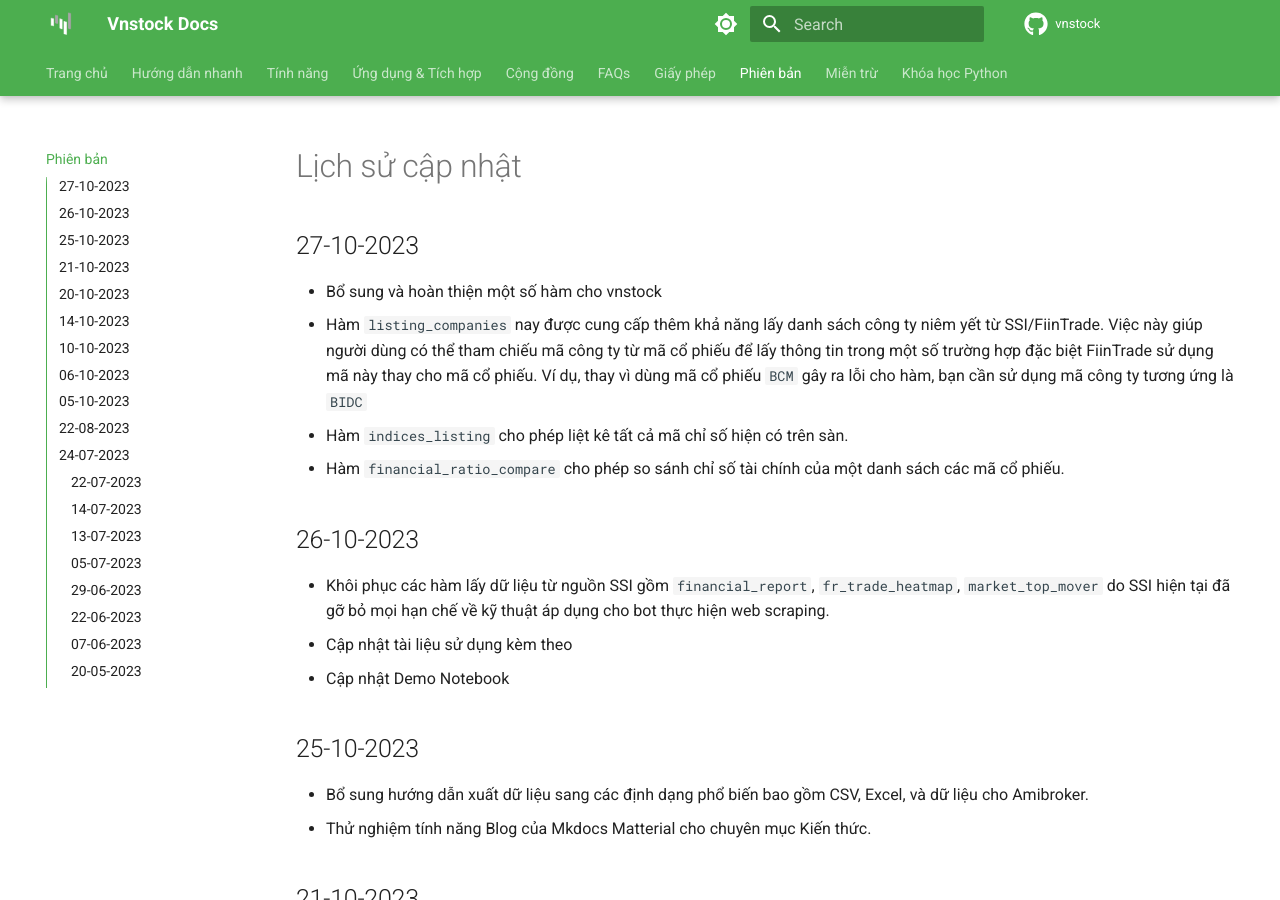
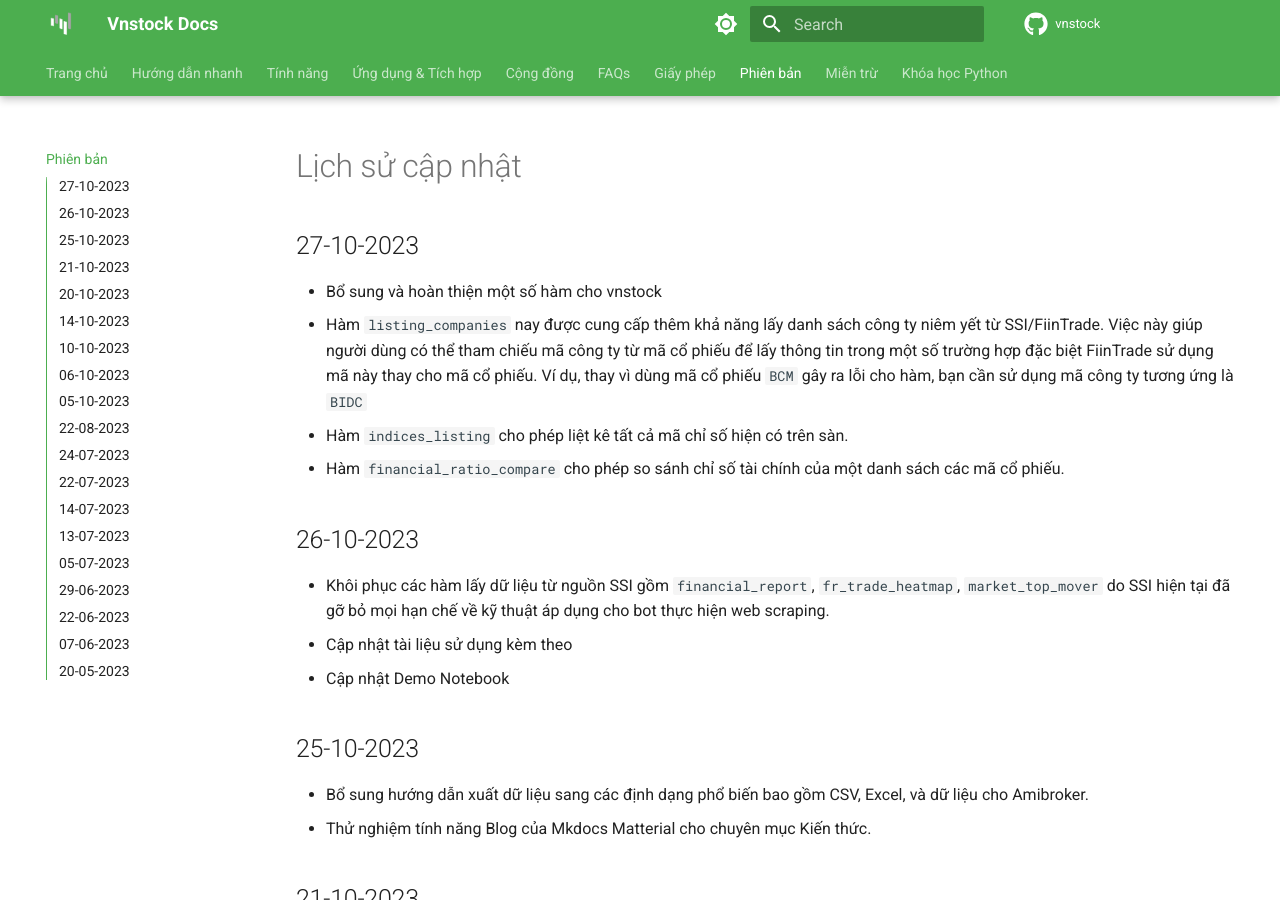
Before and after one commit to thinh-vu/vnstock, an MkDocs documentation site: the page built from docs/docs/changes_log.md, in a window 1280 px wide and 900 px high. Built offline with MkDocs 1.6.1 and Material for MkDocs 9.7.7, drawn with Linux system fonts in a browser that asks for light colours; comment, search, counter and statistics services are not loaded.

Commit message:
Update changes_log.md

```diff
--- a/docs/docs/changes_log.md
+++ b/docs/docs/changes_log.md
@@ -83,17 +83,17 @@
   - Thêm một giá trị mới **derivative** cho tham số **type**, cho phép truy xuất dữ liệu phái sinh.
 - Các tham chiếu hàm trong tệp README đã được cấu trúc theo các tình huống sử dụng thực tế, như Phân tích Kỹ thuật, Phân tích Cơ bản, Sàng lọc Cổ phiếu, vv. Điều này giúp cho tài liệu thân thiện và có tổ chức hơn với người dùng. Phiên bản tiếng Anh của tệp README cũng đã được cập nhật để phù hợp với phiên bản tiếng Việt.
 
-### 22-07-2023
+## 22-07-2023
 - Bổ sung hướng dẫn vào [Demo Notebook](https://github.com/thinh-vu/vnstock/blob/beta/demo/gen2_vnstock_demo_index_all_functions_testing_2023.ipynb) giúp người dùng xuất dữ liệu từ Google Colab ra Google Sheets.
 
-### 14-07-2023
+## 14-07-2023
 - Phát hành phiên bản 0.17 trên PyPI.
 - Những thay đổi trên nhánh **beta** sẽ được cập nhật vào nhánh **main** và phát hành qua PyPI hàng tháng từ bây giờ.
 - File README.md đã được cập nhật để đồng bộ hóa phiên bản tiếng Anh và tiếng Việt.
 - Dữ liệu file listing_companies_enhanced-2023.csv trong thư mục data của repo này được sử dụng để cung cấp dữ liệu công ty niêm yết cho hàm listing_companies.
 - Hàm mới, price_depth, đã được giới thiệu để lấy giá và khối lượng giao dịch cho danh sách các cổ phiếu. Hàm này có thể được sử dụng song song với hàm price_board.
 
-### 13-07-2023
+## 13-07-2023
 - Phân loại các tính năng của vnstock trong file Demo Jupyter Notebook theo 5 nhóm chính:
   1. Thị trường (Market Watch)
   2. Phân tích cơ bản (Fundamental Analysis)
@@ -106,7 +106,7 @@
 - Hàm **price_board** đã được cập nhật.
 - Bổ sung hàm mới trong mô đun **utils.py** để trích xuất giá trị ngày tháng theo định dạng YYYY-mm-dd.
 
-### 05-07-2023
+## 05-07-2023
 - Cập nhật file README.md (áp dụng cho tiếng Việt trước).
 - Các hàm liên quan đến nguồn dữ liệu SSI không hoạt động đã bị loại bỏ.
 - Hàm **financial_ratio** đã được cải tiến với các cập nhật sau đây:
@@ -116,11 +116,11 @@
   - DataFrame kết quả bây giờ có cấu trúc được chuyển vị, với tên mã cổ phiếu làm tiêu đề cột, giúp dễ sử dụng.
   - Thêm tham số **lang**, cho phép hiển thị cột DataFrame bằng nhãn tiếng Việt hoặc tiếng Anh.
 
-### 29-06-2023
+## 29-06-2023
 - Đã cập nhật hàm stock_intraday_data để cung cấp thêm dữ liệu chi tiết trả về bởi hàm và dễ sử dụng hơn
 - Cập nhật hàm stock_historical_data để hỗ trợ lấy dữ liệu lịch sử về các chỉ số.
 
-### 22-06-2023
+## 22-06-2023
 - Phát hành phiên bản 0.15 rên Pypi.
 - Giới thiệu một tính năng mới cho hàm stock_historical_data, cho phép lấy dữ liệu với nhiều độ phân giải thời gian khác nhau. Đã nâng cấp API tương ứng hỗ trợ hàm này.
   - Bao gồm tham số độ phân giải để cho phép người dùng lấy dữ liệu giá tại các khoảng thời gian 1 phút, 3 phút, 5 phút, 15 phút, 30 phút, 1 giờ hoặc 1 ngày.
@@ -129,10 +129,10 @@
 - Tùy chọn **mode='live'** trong hàm listing_companies() đã được loại bỏ. Hàm này bây giờ chỉ đọc danh sách công ty từ tệp csv trên repo github này.
 - Cập nhật cây thư mục cho github repo, thêm thư mục dữ liệu và thêm tệp dữ liệu, thư mục demo để lưu trữ các tệp demo.
 
-### 07-06-2023
+## 07-06-2023
 Chính thức hỗ trợ hướng dẫn sử dụng bằng tiếng Việt cho tệp thư viện thông qua file README.md, giúp thúc đẩy khả năng tiếp cận với vnstock cho người dùng Việt Nam.
 
-### 20-05-2023
+## 20-05-2023
 - Nhánh **main** dành riêng cho các cập nhật quan trọng, trong khi nhánh **beta** được sử dụng cho các cập nhật nhỏ. Từ bây giờ, gói PyPI sẽ phản ánh nội dung của nhánh **main**.
 - Hàm listing_companies() bây giờ có thể đọc danh sách công ty từ tệp csv trên repo github này hoặc từ một yêu cầu API trực tiếp.
 - Hàm stock_intraday_data() bây giờ có một giới hạn mới là 100 cho tham số page_size do TCBS thiết lập.
```
